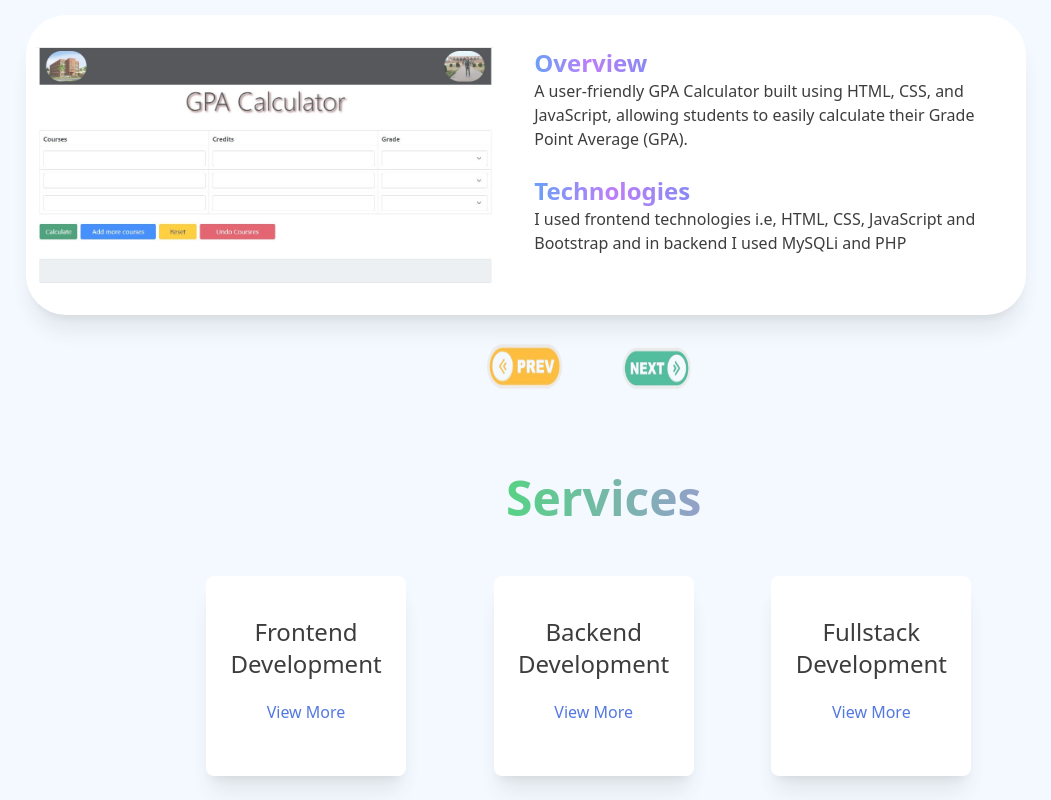
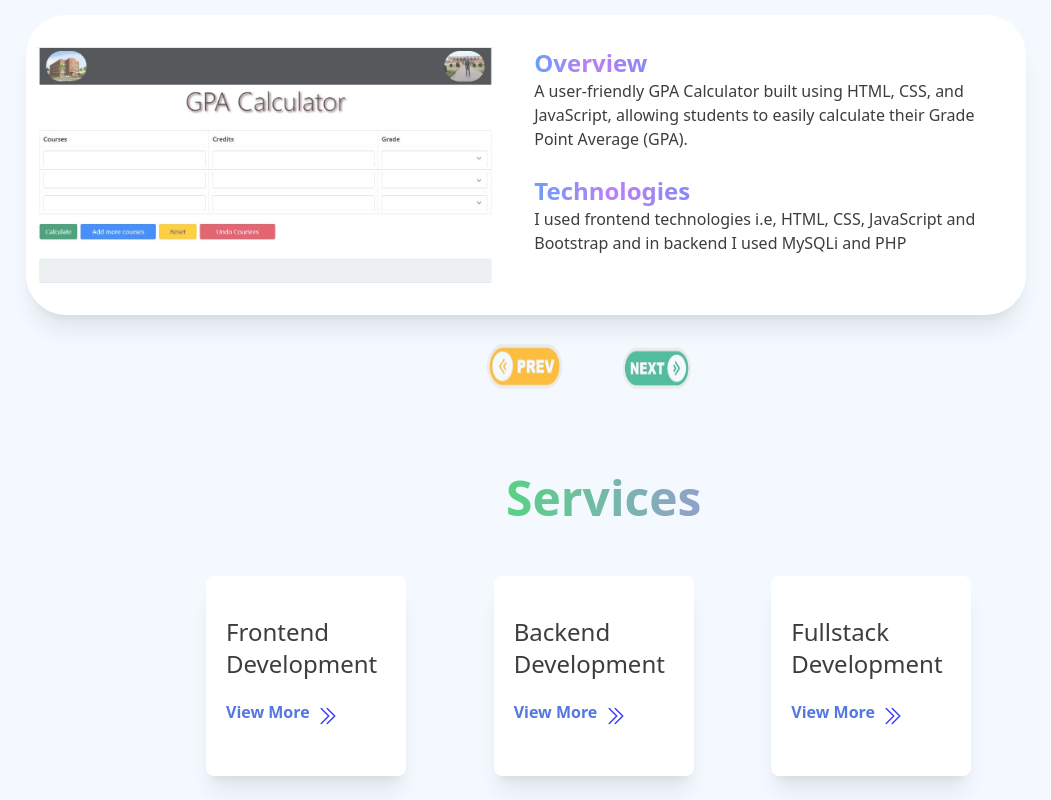
Before and after one commit to haseebkhanak/Portfolio, a React (Vite) app: page / in a window 1280 px wide. Shown: the part 1053-1853 px from the top of the page, without its empty margins (114-1165 px from the left). Built offline with nearby package versions, Linux system fonts and the light colour scheme.

Commit message:
Files Added

```diff
--- a/src/index.css
+++ b/src/index.css
@@ -149,6 +149,43 @@
   .backend,.ml{
     margin-left: 165px;
   }
+  .viewmore{
+    margin-left: 110px;
+    margin-top: -20px;
+    color: blue;
+    cursor: pointer;
+  }
+  .viewfrontend{
+    margin-left: 510px;
+    width: 400px;
+    height: 320px;
+    margin-top: -140px;
+    z-index: 1;
+    border-radius: 30px;
+    display: none;
+  }
+  .viewbackend{
+    margin-left: 510px;
+    width: 400px;
+    height: 320px;
+    margin-top: -140px;
+    z-index: 1;
+    border-radius: 30px;
+    display: none;
+  }
+  .viewfullstack{
+    margin-left: 510px;
+    width: 400px;
+    height: 320px;
+    margin-top: -140px;
+    z-index: 1;
+    border-radius: 30px;
+    display: none;
+  }
+  .cross{
+    margin-left: 370px;
+    margin-top: -30px;
+  }
   @media screen and (min-width: 300px ) and (max-width: 450px ) {
 
     .projectslides{
--- a/src/portfolio.jsx
+++ b/src/portfolio.jsx
@@ -29,6 +29,28 @@ import { AnimatedList } from './magicui.jsx/animatelist';
 import { useRef,useEffect,useState } from 'react';
 
 export default function MainPage(className){
+  const frontendRef=useRef('')
+  const backendendRef=useRef('')
+  const fullstackRef=useRef('')
+
+  const viewFrontend=()=>{
+    frontendRef.current.style.display="block"
+  }
+
+  const viewBackend=()=>{
+    backendendRef.current.style.display="block"
+  }
+
+  const viewFullstack=()=>{
+    fullstackRef.current.style.display="block"
+  }
+
+  const crossSvg=()=>{
+    frontendRef.current.style.display="none"
+    backendendRef.current.style.display="none"
+    fullstackRef.current.style.display="none"
+  }
+
   const [count,setCount]=useState(0)
   const images = [cal, forecast, medi, medirec, mindfinder, playersprediction];
   const desc=['A user-friendly GPA Calculator built using HTML, CSS, and JavaScript, allowing students to easily calculate their Grade Point Average (GPA).',
@@ -308,22 +330,65 @@ export default function MainPage(className){
                      </div> <br /><br />
                      </div>
 
+                     <div className='viewfrontend bg-white shadow-xl rounded-lg absolute' ref={frontendRef}>
+                        <p className='text-2xl ml-5 mt-5'>Frontend Development</p> <span><svg xmlns="http://www.w3.org/2000/svg" fill="none" viewBox="0 0 24 24" stroke="currentColor" strokeWidth={1.5} className="cross size-6">
+  <path d="M6 18 18 6M6 6l12 12" style={{cursor:"pointer"}} onClick={crossSvg}/>
+</svg></span>
+                        <p className='ml-5 mt-5'>✔️ Building the user interface using HTML, CSS, and JavaScript.</p>
+                        <p className='ml-5'>✔️ Implementing frameworks like React, Bootstrap and Tailwind.</p>
+                        <p className='ml-5'>✔️ Transforming UI/UX design into functional and responsive applications.</p>
+                        <p className='ml-5'>✔️ Connecting the frontend with backend APIs for dynamic content.</p>
+
+                      </div>
+
+                      <div className='viewbackend bg-white shadow-xl rounded-lg absolute' ref={backendendRef}>
+                        <p className='text-2xl ml-5 mt-5'>Backend Development</p> <span><svg xmlns="http://www.w3.org/2000/svg" fill="none" viewBox="0 0 24 24" stroke="currentColor" strokeWidth={1.5} className="cross size-6">
+  <path d="M6 18 18 6M6 6l12 12" style={{cursor:"pointer"}} onClick={crossSvg}/>
+</svg></span>
+                        <p className='ml-5 mt-5'>✔️ Building and managing server-side logic using languages like Node.js, PHP.</p>
+                        <p className='ml-5 mt-3'>✔️ Implementing frameworks like ExpressJs.</p>
+                        <p className='ml-5 mt-3'>✔️ Designing, implementing, and maintaining databases i.e, MySQL, MongoDB.</p>
+                        <p className='ml-5 mt-3'>✔️ Creating and integrating RESTful APIs.</p>
+                        <p className='ml-5 mt-3'>✔️ Connecting third-party services and APIs e.g., payment gateways.</p>
+
+                      </div>
+
+                      <div className='viewfullstack bg-white shadow-xl rounded-lg absolute' ref={fullstackRef}>
+                        <p className='text-2xl ml-5 mt-5'>Fullstack Development</p> <span><svg xmlns="http://www.w3.org/2000/svg" fill="none" viewBox="0 0 24 24" stroke="currentColor" strokeWidth={1.5} className="cross size-6">
+  <path d="M6 18 18 6M6 6l12 12" style={{cursor:"pointer"}} onClick={crossSvg}/>
+</svg></span>
+                        <p className='ml-5 mt-5'>✔️ Designing responsive user interfaces and Developing server-side logic.</p>
+                        <p className='ml-5 mt-3'>✔️ Connecting frontend and backend through APIs.</p>
+                        <p className='ml-5 mt-3'>✔️ Building and deploying complete web applications from scratch.</p>
+                        <p className='ml-5 mt-3'>✔️ Connecting the frontend with backend APIs for dynamic content.</p>
+
+                      </div>
                      <div>
                      <p className='servicetext mt-8 font-bold text-5xl text-transparent
                      bg-gradient-to-r from-green-500 via-purple-500
                      to-indigo-500 bg-clip-text'>Services</p> <br />
-                     <div className='text-center mt-30 grid grid-cols-3 gap-12'>
+                     <div className='mt-30 grid grid-cols-3 gap-12'>
                       <div className='frontend bg-white shadow-xl rounded-lg'>
-                        <p className='mt-10 text-2xl text-bold'>Frontend Development</p>
-                        <p className='mt-5 text-blue-700'>View More</p>
+                        <p className='ml-5 mt-10 text-2xl text-bold' style={{cursor:"pointer"}} onClick={viewFrontend}>Frontend Development</p>
+                        <p className='ml-5 mt-5 text-blue-700 font-bold' style={{cursor:"pointer"}} onClick={viewFrontend}>View More</p> <span><svg xmlns="http://www.w3.org/2000/svg" fill="none" viewBox="0 0 24 24" strokeWidth={1.5} stroke="currentColor" className="viewmore size-6">
+  <path strokeLinecap="round" strokeLinejoin="round" d="m5.25 4.5 7.5 7.5-7.5 7.5m6-15 7.5 7.5-7.5 7.5"/>
+</svg>
+</span>
                       </div>
                       <div className='backend bg-white shadow-xl rounded-lg'>
-                        <p className='mt-10 text-2xl text-bold'>Backend Development</p>
-                        <p className='mt-5 text-blue-700'>View More</p>
+                        <p className='ml-5 mt-10 text-2xl text-bold' style={{cursor:"pointer"}} onClick={viewBackend}>Backend Development</p>
+                        <p className='ml-5 mt-5 text-blue-700 font-bold' style={{cursor:"pointer"}} onClick={viewBackend}>View More</p><span><svg xmlns="http://www.w3.org/2000/svg" fill="none" viewBox="0 0 24 24" strokeWidth={1.5} stroke="currentColor" className="viewmore size-6">
+  <path strokeLinecap="round" strokeLinejoin="round" d="m5.25 4.5 7.5 7.5-7.5 7.5m6-15 7.5 7.5-7.5 7.5"/>
+</svg></span>
                       </div>
+
+
+
                        <div className='fullstack bg-white shadow-xl rounded-lg'>
-                        <p className='mt-10 text-2xl text-bold'>Fullstack Development</p>
-                        <p className='mt-5 text-blue-700'>View More</p>
+                        <p className='ml-5 mt-10 text-2xl text-bold' style={{cursor:"pointer"}} onClick={viewFullstack}>Fullstack Development</p>
+                        <p className='ml-5 mt-5 text-blue-700 font-bold' style={{cursor:"pointer"}} onClick={viewFullstack}>View More</p><span><svg xmlns="http://www.w3.org/2000/svg" fill="none" viewBox="0 0 24 24" strokeWidth={1.5} stroke="currentColor" className="viewmore size-6">
+  <path strokeLinecap="round" strokeLinejoin="round" d="m5.25 4.5 7.5 7.5-7.5 7.5m6-15 7.5 7.5-7.5 7.5"/>
+</svg></span>
                       </div>
                        {/* <div className='ml bg-white shadow-xl rounded-lg'>
                         <p className='mt-5 text-red-800 text-2xl text-bold'>Machine Learning</p>
```
